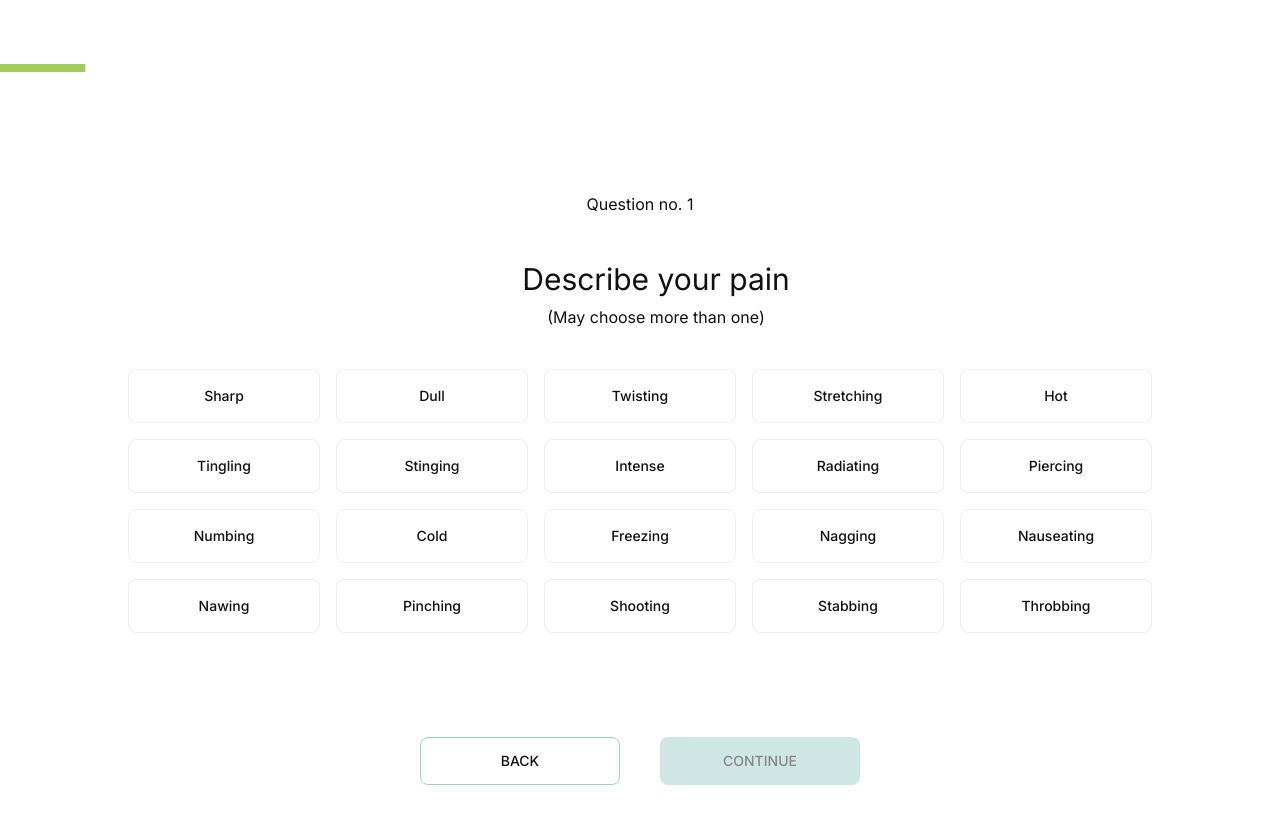
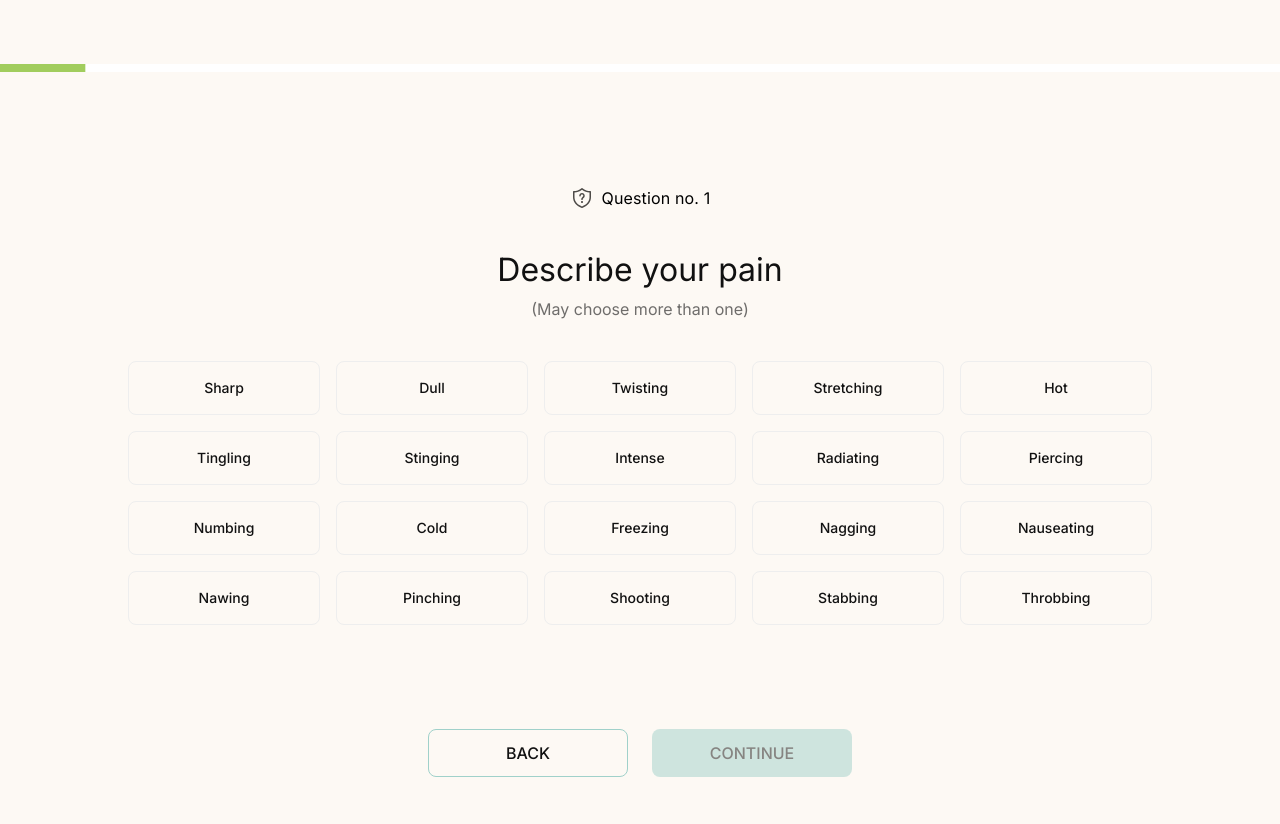
Before and after one commit to shahid37/formula-nextjs, a Next.js app: page /questionnaries/questionnaire in a window 1280 px wide. Shown: the top 824 px of the page. Built offline with nearby package versions, Linux system fonts and the light colour scheme.

Commit message:
Worked on the flow screens

```diff
--- a/components/Button/Button.tsx
+++ b/components/Button/Button.tsx
@@ -45,10 +45,10 @@ const Button = React.forwardRef<HTMLButtonElement, ButtonProps>(
     }, [props.onClick, props.disable]);
 
     const commonClassNames =
-      "flex cursor-pointer items-center text-center font-medium leading-4 uppercase";
+      "xs:text-[14px] md:text-[16px] flex cursor-pointer items-center text-center font-medium leading-4 uppercase";
     const disabledClassNames =
       props.disable || props.loading ? "cursor-not-allowed opacity-50" : "";
-    const linkButtonClassNames = "text-sm";
+    const linkButtonClassNames = "";
     const commonButtonClassNames =
       "w-full rounded-lg h-12 flex-grow justify-center py-4 whitespace-nowrap text-black";
     return (
@@ -58,7 +58,7 @@ const Button = React.forwardRef<HTMLButtonElement, ButtonProps>(
         type={props.htmlType}
         onClick={clickCB}
         style={{
-          fontSize: props.fontSize ? props.fontSize : 14,
+          // fontSize: props.fontSize ? props.fontSize : 14,
           color: props.textColor ? props.textColor : "#111111",
           backgroundColor: props.backgroundColor ? props.backgroundColor : "",
         }}
--- a/components/Input/Input.tsx
+++ b/components/Input/Input.tsx
@@ -14,9 +14,9 @@ interface InputProps {
 
 const Input = React.forwardRef<HTMLInputElement, InputProps>((props, ref) => {
   const commonClassNames =
-    "base-medium block w-full border-2 px-4 py-3 focus:border-teal focus:outline-none	";
+    "base-medium block w-full border border-[#635F66] px-4 py-3 focus:border-teal focus:outline-none	";
   const inputClassNames =
-    "bg-white border border-input-border border-solid rounded-lg";
+    "bg-[transparent] text-[16px] leading-[19px] text-[#4E4B48] font-normal border border-input-border border-solid rounded-lg";
 
   const [inputType, setInputType] = useState(props.type);
   const [showPassword, setShowPassword] = useState(false);
--- a/components/Loading/Loading.tsx
+++ b/components/Loading/Loading.tsx
@@ -12,12 +12,16 @@ const Loading: FC<LoadingProps> = ({ text, status }: LoadingProps) => {
   return (
     <AppLayout showNaveLink={false}>
       <div className="mx-2 flex items-center justify-center w-screen h-screen bg-off-white">
-        <div className="flex flex-col items-center text-center w-[572px]">
+        <div className="flex flex-col items-center text-center md:w-[450px] lg:w-[470px] xl:w-[572px]">
           <div className="relative">
             <Loader />
           </div>
-          <h6 className="text-gray mt-7">{status}</h6>
-          <h4 className="text-black mt-6">{text}</h4>
+          <h6 className="text-gray mt-7 text-[16px] leading-[19px] font-normal">
+            {status}
+          </h6>
+          <h4 className="text-black mt-6 lg:text-[20px] xl:text-[24px] leading-[29px]">
+            {text}
+          </h4>
         </div>
       </div>
     </AppLayout>
--- a/components/ProcessBar/ProcessBar.tsx
+++ b/components/ProcessBar/ProcessBar.tsx
@@ -5,11 +5,13 @@ import ProcessBarImage from "./images/ProcessBar";
 interface ProcessBarProps {
   totalQuestions: number;
   currentQuestionNumber: number;
+  className: string;
 }
 
 const ProcessBar: FC<ProcessBarProps> = ({
   totalQuestions,
   currentQuestionNumber,
+  className,
 }: ProcessBarProps) => {
   let barSize = 100 / totalQuestions;
 
@@ -22,7 +24,9 @@ const ProcessBar: FC<ProcessBarProps> = ({
   const barLevel = hash.get(currentQuestionNumber);
 
   return (
-    <div className="w-full flex items-center justify-center">
+    <div
+      className={`w-full flex items-center justify-center ${className ?? ""}`}
+    >
       <ProcessBarImage level={barLevel} />
     </div>
   );
--- a/components/Selector/Selector.tsx
+++ b/components/Selector/Selector.tsx
@@ -88,8 +88,8 @@ const Selector: FC<SelectorProps> = ({
   return (
     <>
       {type === "range" && (
-        <div className="justify-center flex">
-          <div className="mx-auto flex flex-col xs:min-w-[280px] md:min-w-[500px]">
+        <div className="justify-center flex xs:max-w-[358px] w-full xs:mr-auto xs:ml-0 md:ml-auto md:min-w-[400px] lg:min-w-[500px]">
+          <div className="mx-auto flex flex-col w-full">
             <Slider
               trackStyle={styles.track}
               railStyle={styles.rail}
@@ -103,8 +103,10 @@ const Selector: FC<SelectorProps> = ({
               onChange={(e) => setSliderValue(e.toString())}
             />
             <div className="flex mt-4 w-full items-center justify-between">
-              <p className="text-sm font-normal text-black -ml-4">Mild</p>
-              <p className="text-sm font-normal text-black -mr-4">Extreme</p>
+              <p className="text-sm font-normal text-black ml-[-10px]">Mild</p>
+              <p className="text-sm font-normal text-black mr-[-10px]">
+                Extreme
+              </p>
             </div>
           </div>
         </div>
@@ -153,7 +155,7 @@ const Selector: FC<SelectorProps> = ({
               className={classNames(
                 singleValue === item || multiValue.includes(item)
                   ? "bg-teal"
-                  : "bg-white",
+                  : "bg-null",
                 "xs:w-[47%] md:w-48 cursor-pointer text-black rounded-lg flex items-center justify-center p-4 border border-light-gray text-sm font-medium"
               )}
             >
--- a/components/Selector/selectionStyle.ts
+++ b/components/Selector/selectionStyle.ts
@@ -28,7 +28,7 @@ export const styles = {
   },
   activeDot: {
     ...commonStyle,
-    background: grayColor,
+    background: "white",
     border: `2px solid ${grayColor}`,
   },
 };
--- a/pages/questionnaries/questionnaire.tsx
+++ b/pages/questionnaries/questionnaire.tsx
@@ -19,10 +19,21 @@ import Selector from "@/components/Selector";
 import usePersistentState from "@/hooks/usePersistentState";
 import QuestionnaireContext from "@/context/QuestionnaireContext";
 import { useRouter } from "next/router";
+import Image from "next/image";
 
 interface QuestionnairePageProps {
   text?: string;
 }
+
+const Container = ({ children, className }: any) => (
+  <div
+    className={`max-w-[1512px] xs:w-[91%] md:w-[84%] mx-auto ${
+      className ?? ""
+    }`}
+  >
+    {children}
+  </div>
+);
 
 const QuestionnairePage: FC<QuestionnairePageProps> = ({
   text,
@@ -156,44 +167,50 @@ const QuestionnairePage: FC<QuestionnairePageProps> = ({
     );
   }
 
+  if (data[state]?.loading && data[state].loadingTextTitle) {
     return (
-    <div>
       <div className="flex flex-col text-whit">
-        {data[state]?.loading && data[state].loadingTextTitle ? (
         <Loading
           status={data[state].loadingTextTitle}
           text={data[state].loadingText}
         />
-        ) : (
-          <>
-            <div className="mt-[64px]">
+      </div>
+    );
+  }
+
+  return (
+    <div className="xs:pt-[74px] md:pt-[64px] bg-[#FDF9F4]">
       <FormulaProcessBar
         currentQuestionNumber={state + 1}
         totalQuestions={15}
+        className="fixed w-full top-0 left-0 right-0 pt-[64px]"
       />
+      <Container className="xs:pt-[47px] md:pt-[100px] xl:pt-[122px] xs:pb-[32px] md:pb-[100px] xl:pb-[140px] 2xl:pb-[198px]">
+        <div className="xs:max-w-[358px] xs:mr-auto xs:ml-0 md:ml-auto md:max-w-[400px] lg:max-w-[500px] mx-auto flex flex-col xs:justify-start md:justify-center xs:items-start md:items-center">
+          <div className="flex flex-row justify-center items-center gap-x-2">
+            <Image
+              src="/assets/icons/shield.svg"
+              width={24}
+              height={24}
+              alt="Shield icon"
+            />
+            <p className="text-center text-[16px] leading-[19px] tracking-[0.15px]">
+              Question no. {state + 1}
+            </p>
           </div>
-            <h1 className="mx-4 xs:text-left md:text-center text-black xs:mt-[28px] md:mt-[120px] font-normal text-base">
-              Question no. {state + 1}
-            </h1>
-            <div className="mx-4 w-full xs:text-left md:text-center flex items-center justify-center ">
-              <div className="w-[500px]">
-                <h1 className="mt-[28px] first-letter:xs:text-left md:text-center text-black md:mt-[45px] font-normal xs:text-[32px] xs:leading-[28px] md:text-3xl">
+          <h3 className="xs:text-left md:text-center xs:mt-[26px] md:mt-[30px] lg:mt-[40px] xs:text-[32px] xs:leading-[39px] md:text-[28px] lg:text-[32px] leading-[38px] font-normal text-[#111111]">
             {data[state]?.question}
-                </h1>
-                {data[state]?.type === QUESTION_TYPES.MULTIPLE_CHOICE && (
-                  <h1 className="xs:text-left md:text-center text-black mt-2 font-normal text-base">
-                    (May choose more than one)
-                  </h1>
-                )}
-                {data[state]?.type === QUESTION_TYPES.RANGE && (
-                  <h1 className="xs:text-left md:text-center text-black mt-2 font-normal text-base">
-                    (On a scale of 0 to 5 with zero being no pain and 5 being
-                    the worst pain ever)
-                  </h1>
-                )}
+          </h3>
+          <p className="max-w-[358px] xs:text-[14px] lg:text-[16px] xs:text-left md:text-center mt-2 opacity-60 text-[#111111]">
+            {data[state]?.type === QUESTION_TYPES.MULTIPLE_CHOICE
+              ? "(May choose more than one)"
+              : data[state]?.type === QUESTION_TYPES.RANGE
+              ? "On a scale of 0 to 5 with zero being no pain and 5 being the worst pain ever"
+              : null}
+          </p>
         </div>
-            </div>
-            <div className="justify-center flex flex-row xs:mx-8 md:mx-32 mt-[40px]">
+
+        <div className="max-w-[1272px] mx-auto justify-center flex flex-row mt-[40px]">
           {data[state]?.type === QUESTION_TYPES.MULTIPLE_CHOICE && (
             <Selector
               type="multi"
@@ -219,25 +236,23 @@ const QuestionnairePage: FC<QuestionnairePageProps> = ({
             />
           )}
         </div>
-            <div className="xs:px-6 md:px-28 gap-y-3 flex items-center xs:flex-row md:flex-row justify-center mt-[104px] mb-10 gap-x-4">
-              <div className="xs:w-[100%] md:w-[200px] text-center md:mr-[24px]">
+        <div className="xs:mt-auto md:mt-[60px] lg:mt-[104px] flex flex-row xs:gap-x-[16px] md:gap-x-[24px] justify-center items-center">
+          <div className="xs:mt-[115px] md:mt-0 xs:w-[100%] md:w-[200px] text-center">
             <Button
               onClick={handleBack}
-                  backgroundColor="white"
+              backgroundColor="transparent"
               type="secondary"
             >
               Back
             </Button>
           </div>
-              <div className="xs:w-[100%] md:w-[200px] text-center">
+          <div className="xs:mt-[115px] md:mt-0 xs:w-[100%] md:w-[200px] text-center">
             <Button disable={checkDisableButton()} onClick={handleContinue}>
               {state === 14 ? "Show my formula" : "Continue"}
             </Button>
           </div>
         </div>
-          </>
-        )}
-      </div>
+      </Container>
     </div>
   );
 };
```
Also changed, not shown: components/Questionnaries/LandingPage/LandingPage.tsx (+7 -1 lines), public/assets/icons/shield.svg (added). Lines whose indentation alone changed are shown as unchanged.
